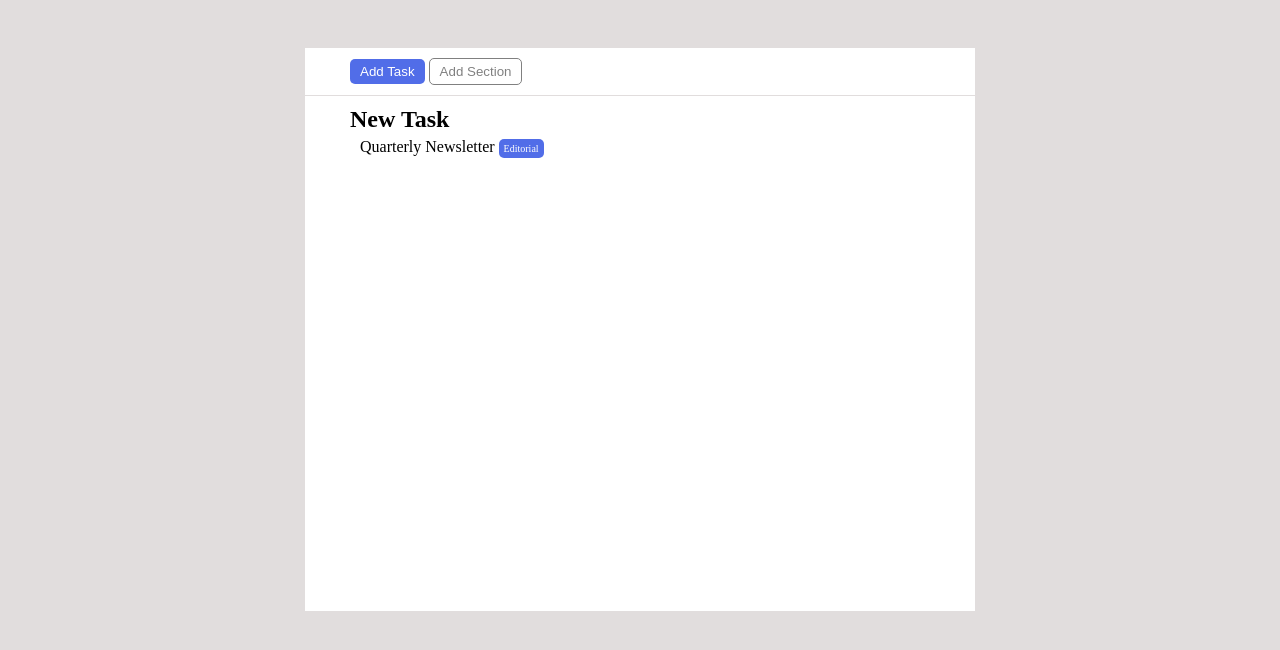
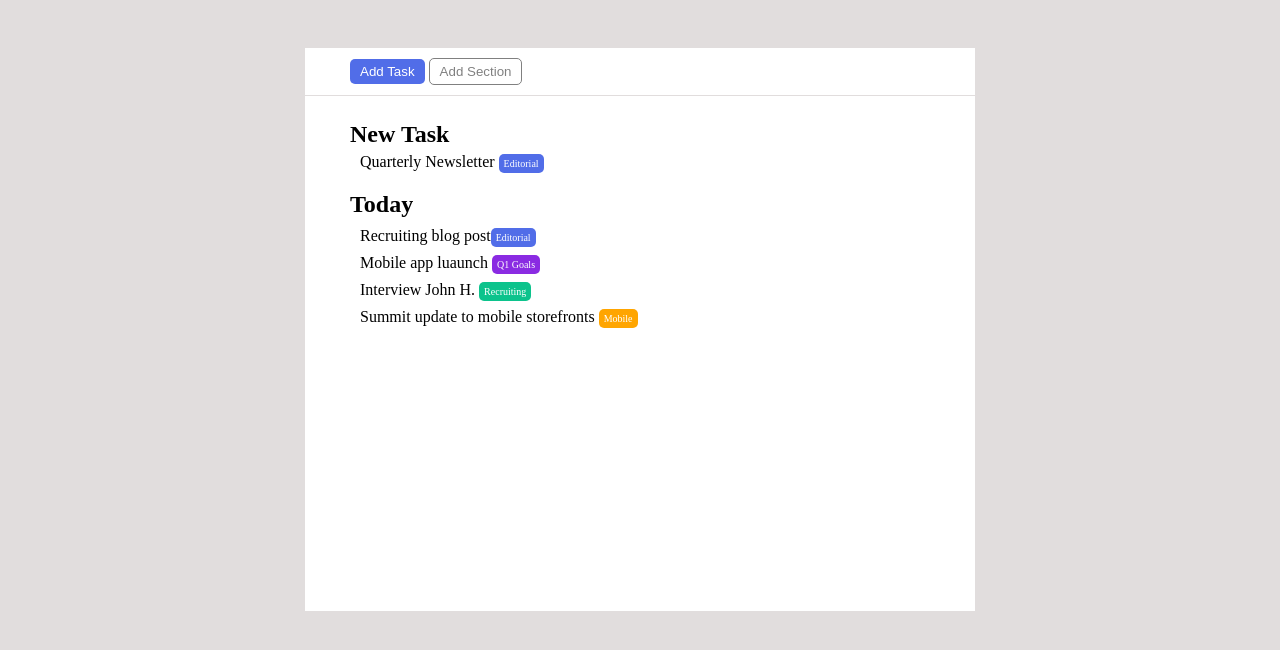
Before and after one commit to onlySte/html-css-toboolist, a plain HTML site: page index.html in a window 1280 px wide. Shown: the part 60-710 px from the top of the page. Drawn offline with Linux system fonts and the light colour scheme.

Commit message:
terza sezione main

```diff
--- a/css/style.css
+++ b/css/style.css
@@ -103,3 +103,31 @@ address {
     padding: 4px 5px;
     border-radius: 5px;
 }
+
+/* Terza sezione Main */
+
+article {
+    margin-top: 15px;
+}
+
+#address-2 {
+    line-height: 25px;
+}
+
+.editorial-2 {
+    margin-left: 4px;
+}
+
+/* Background */
+
+#span-violet {
+    background-color: blueviolet;
+}
+
+#span-green {
+    background-color: rgb(12, 195, 140);
+}
+
+#span-orange {
+    background-color: orange;
+}
--- a/index.html
+++ b/index.html
@@ -30,8 +30,23 @@
         <!-- Seconda sezione main -->
 
         <div id="second-main">
-            <h2>New Task</h2>
-            <address>Quarterly Newsletter <span class="border-span">Editorial</span></address>
+            <article>
+                <h2>New Task</h2>
+                <address>Quarterly Newsletter <span class="border-span">Editorial</span></address>
+            </article>
+            <!-- Terza sezione main -->
+
+            <article>
+                <h2>Today</h2>
+                <address id="address-2">
+                    Recruiting blog post<span class="border-span" id="editorial-2">Editorial</span><br>
+                    Mobile app luaunch <span class="border-span" id="span-violet"> Q1 Goals</span><br>
+                    Interview John H. <span class="border-span" id="span-green"> Recruiting</span><br>
+                    Summit update to mobile storefronts <span class="border-span" id="span-orange">
+                        Mobile</span><br>
+                </address>
+            </article>
+
         </div>
 
     </main>
```
